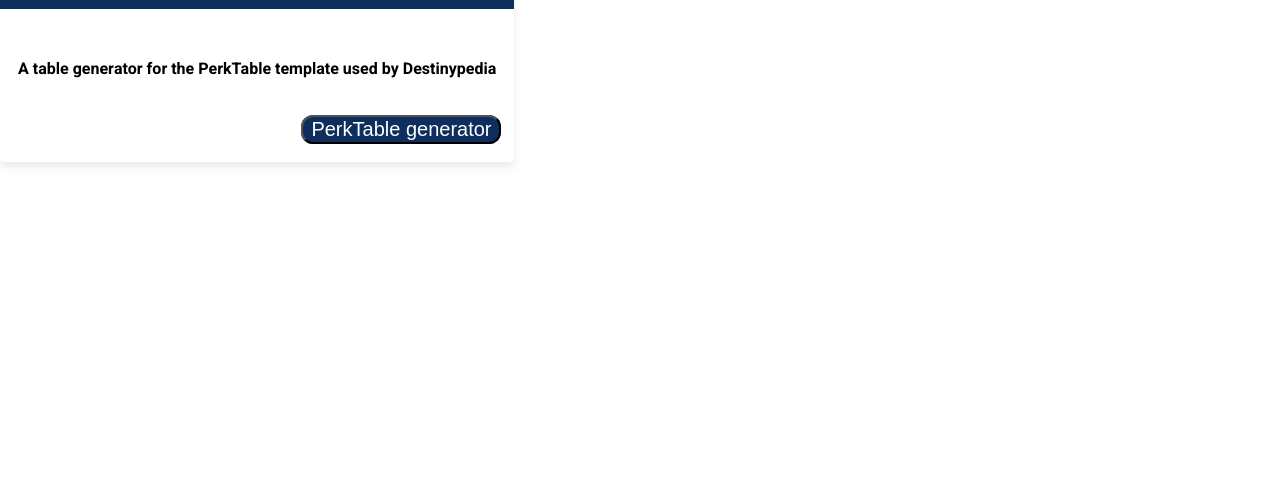
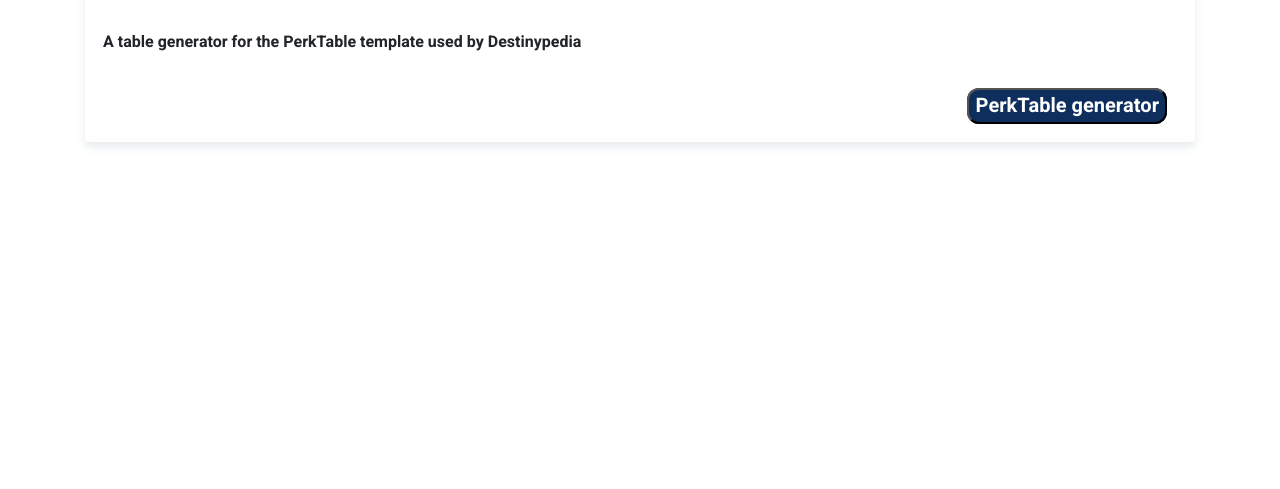
Before and after one commit to defultnaem/defultnaem.github.io, a website: page index.html in a window 1280 px wide. Shown: the part 311-800 px from the top of the page. Drawn offline with nearby package versions, Linux system fonts and the light colour scheme.

Commit message:
replaced bootstrap.css path with link
last commit caused issues with styling

```diff
--- a/index.html
+++ b/index.html
@@ -1,7 +1,7 @@
 <!DOCTYPE html>
 <html>
 <head>
-    <link rel="stylesheet" href="/style/bootstrap.css">
+    <link rel="stylesheet" href="https://cdn.jsdelivr.net/npm/bootstrap@4.3.1/dist/css/bootstrap.min.css" integrity="sha384-ggOyR0iXCbMQv3Xipma34MD+dH/1fQ784/j6cY/iJTQUOhcWr7x9JvoRxT2MZw1T" crossorigin="anonymous">
     <link rel="stylesheet" href="/style/stylesheet.css">
 </head>
 
```
